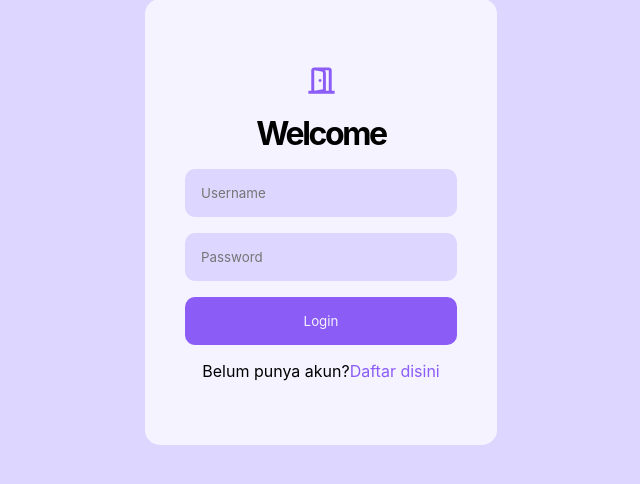
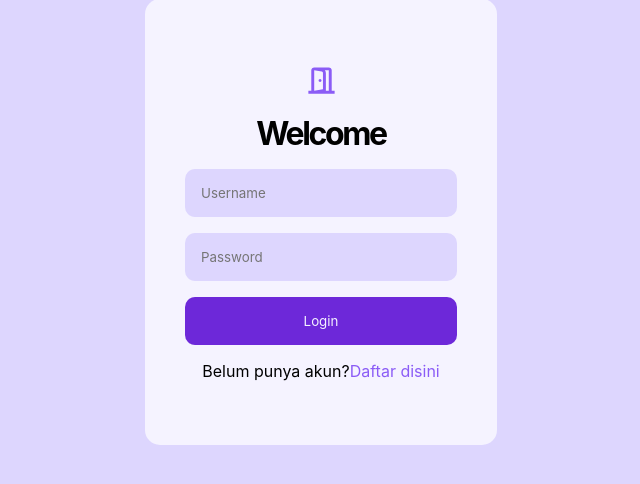
Before and after one commit to zx-zee04/SchedulePal, a PHP site: page /login.php in a window 1280 px wide, with the pointer over the restyled element. Shown: the part 161-645 px from the top of the page, without its empty margins (319-959 px from the left). Run offline with PHP 8.4, Linux system fonts and the light colour scheme.

Commit message:
login btton

```diff
--- a/styles/login.css
+++ b/styles/login.css
@@ -60,6 +60,9 @@ form button {
   color: var(--secondary);
   width: 100%;
 }
+form button:hover {
+  background-color: var(--primary-hover);
+}
 form p {
   font-size: 1rem;
   a {
```
